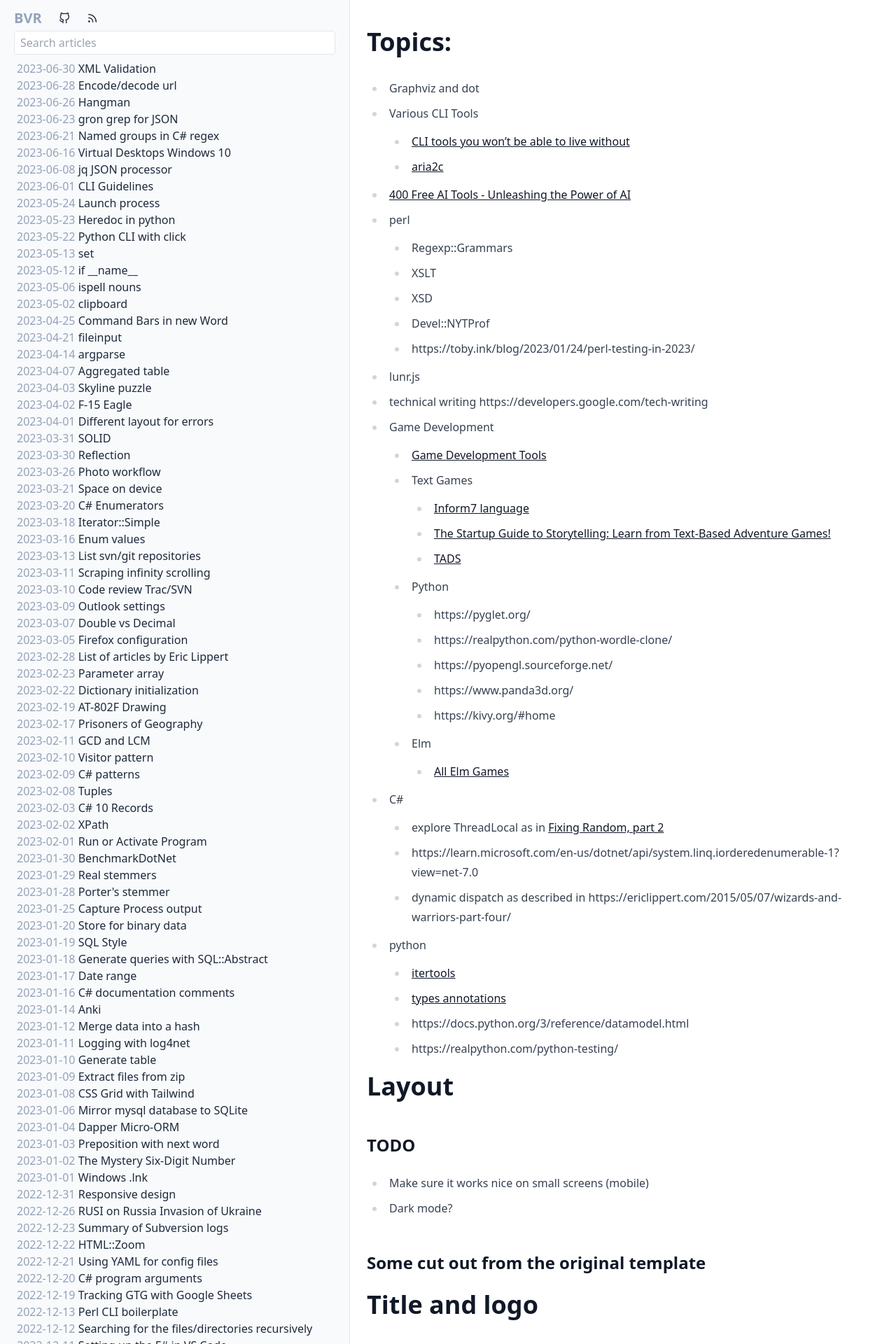
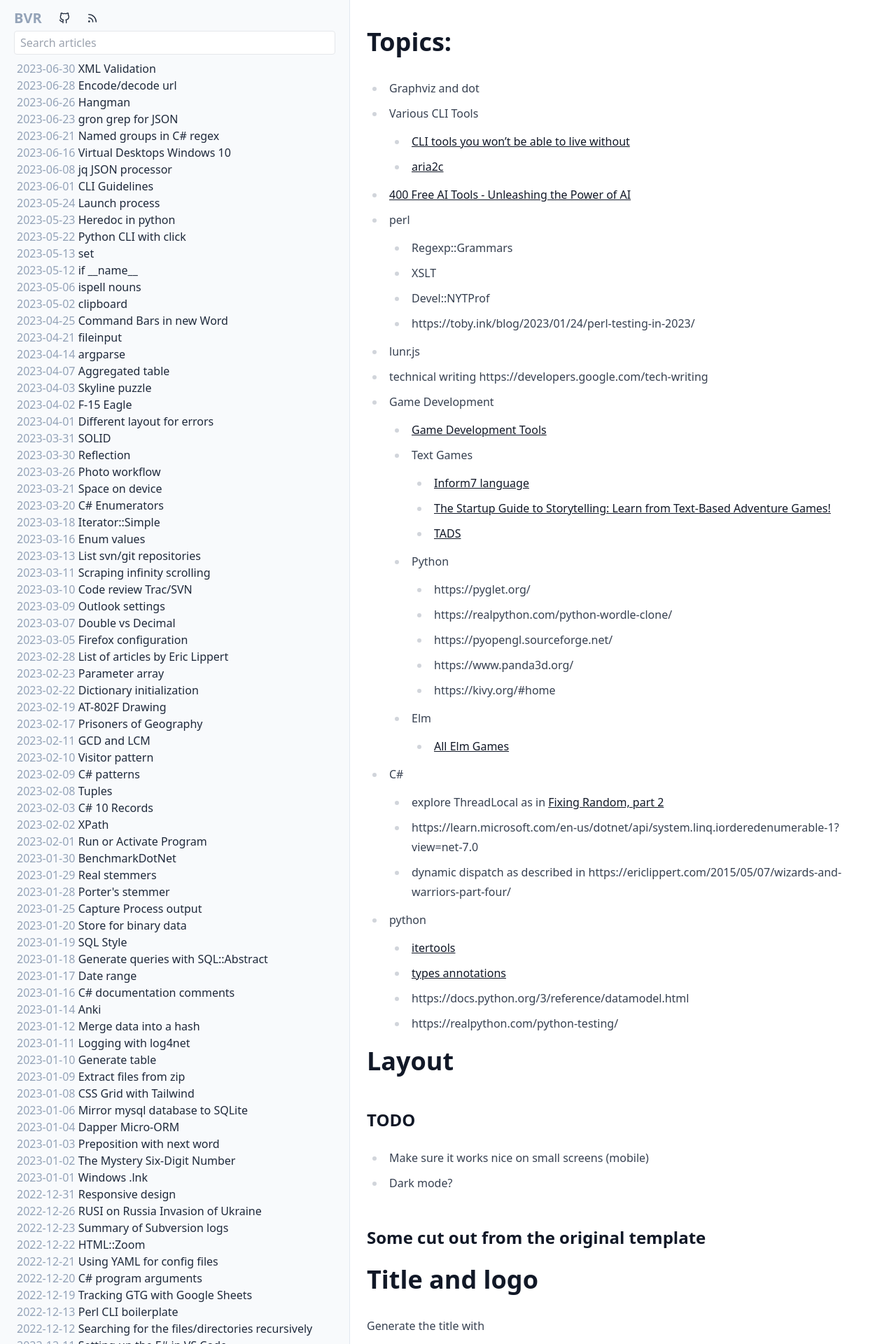
Before and after one commit to bvr/bvr.github.io, a Jekyll site: the page built from notes.md, in a window 1280 px wide. Shown: the top 1920 px of the page at 70% size. Built offline with Jekyll 4.4.1, drawn with Linux system fonts in a browser that asks for light colours; our own code applies the rules of GitHub Pages for plain Markdown files.

Commit message:
updated notes

```diff
--- a/notes.md
+++ b/notes.md
@@ -9,7 +9,6 @@
  - perl
    - Regexp::Grammars
    - XSLT
-   - XSD
    - Devel::NYTProf
    - https://toby.ink/blog/2023/01/24/perl-testing-in-2023/
  - lunr.js
```
